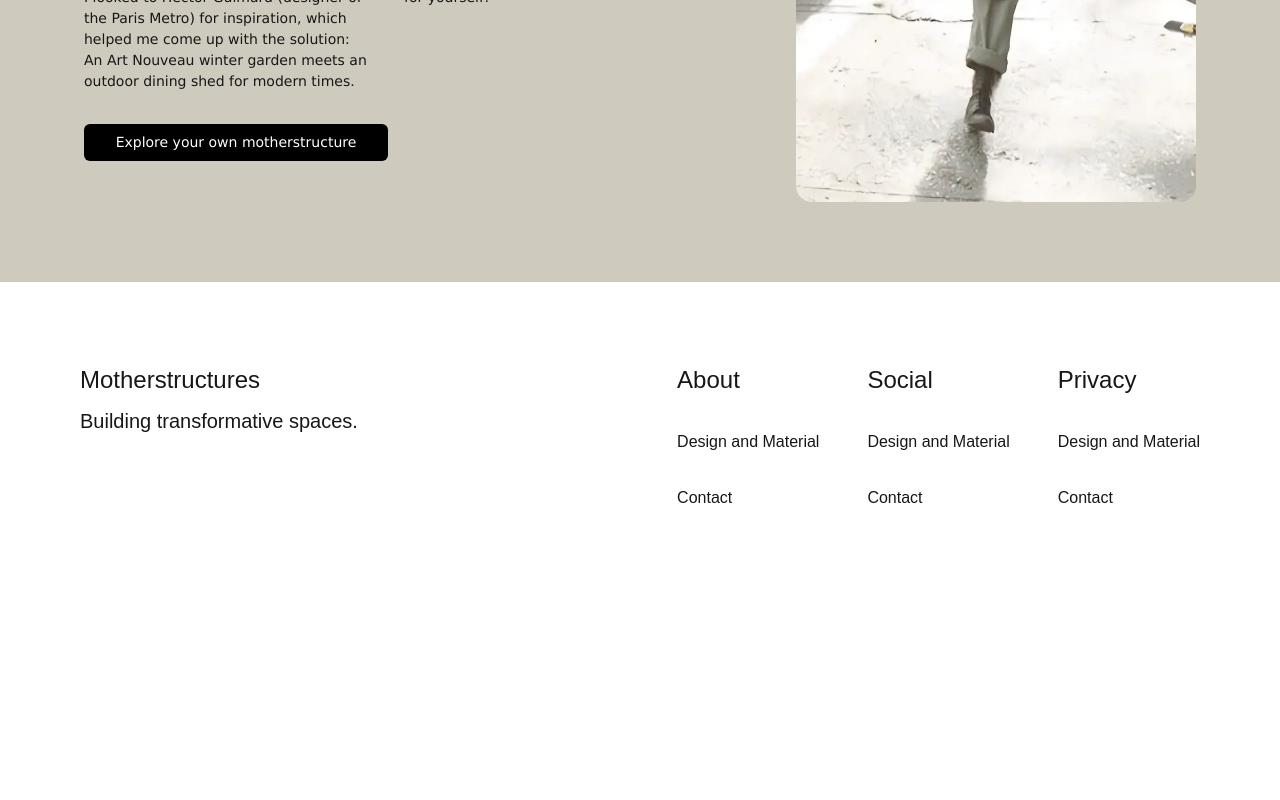
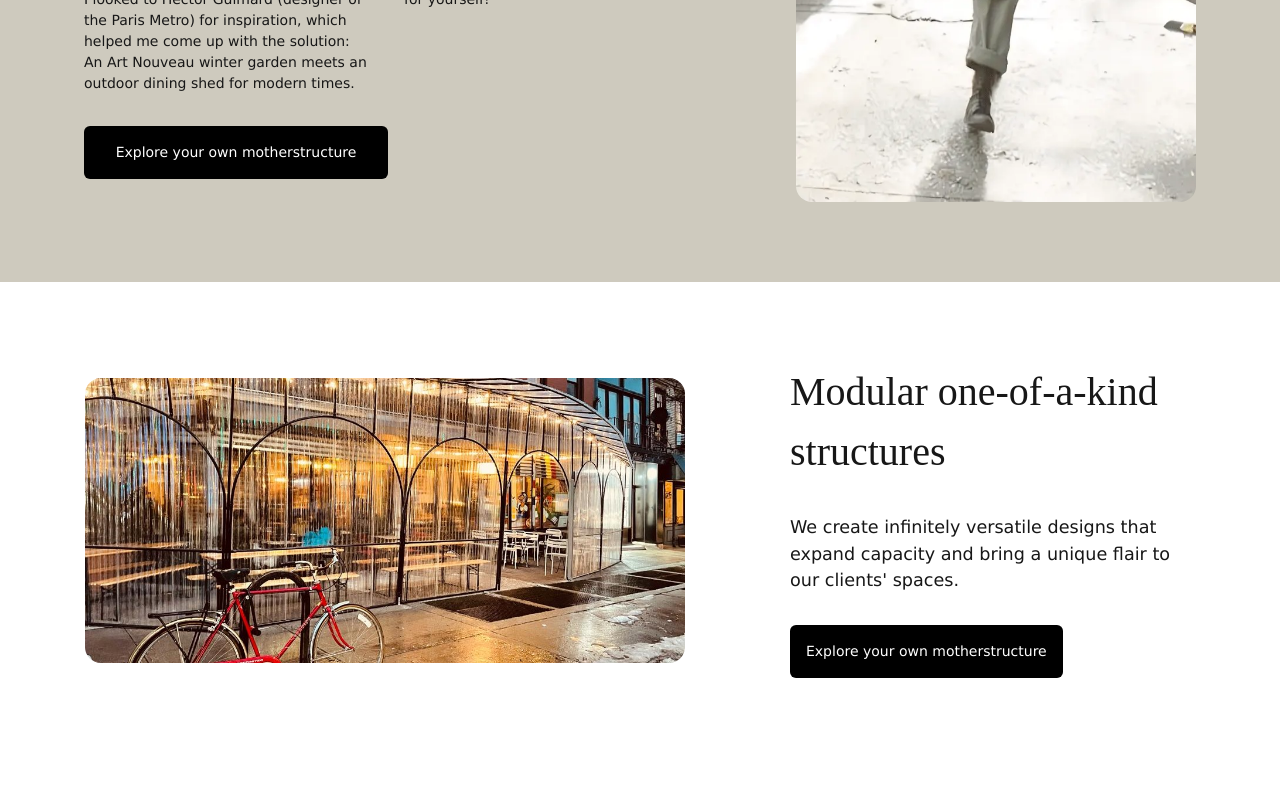
Before and after one commit to ElisNz/motherstructures, a Next.js app: page /about in a window 1280 px wide. Shown: the part 1280-2080 px from the top of the page. Before the commit the page ends 1838 px from the top, so only its background shows below. Built offline with nearby package versions, Linux system fonts and the light colour scheme.

Commit message:
added section to about

```diff
--- a/src/app/about/page.tsx
+++ b/src/app/about/page.tsx
@@ -9,7 +9,7 @@ export default function About() {
             <div className="bg-primary">
                 <div className="flex flex-col lg:flex-row justify-around items-center px-8 py-20">
                     <div className="w-1/2 h-full flex flex-col justify-center gap-8">
-                        <h2 className="text-4xl text-center">Giving birth to Motherstructures</h2>
+                        <h2 className="text-center text-nowrap">Giving birth to Motherstructures</h2>
                         <article className="flex flex-row justify-around gap-8 text-pretty">
                             <p className="w-1/2 breadtext">My name is Charlotta Janssen and I’m an artist and restaurant owner.
                                 2020 was a hell of a year. When New York City indoor dining shut down, my restaurant team and I were struggling to create a viable outdoor dining solution.
@@ -23,13 +23,23 @@ export default function About() {
                                 <br/>We hope that you will soon find out for yourself!
                             </p>
                         </article>
-                        <button className='w-1/2 bg-black text-white px-4 py-2 hover:bg-black/50 self-start rounded-md breadtext'>Explore your own motherstructure</button>
+                        <button className='w-1/2 bg-black text-white p-4 hover:bg-black/50 self-start rounded-md breadtext'>Explore your own motherstructure</button>
                     </div>
                     <div className="relative">
                         <Image src="/images/Chez_Oskar-Charlotta-1-1.png" className="rounded-2xl" width={400} height={800} alt="outdoors" />
                     </div>
                 </div>
             </div>
+            <div className="bg-white">
+                <div className="flex flex-col lg:flex-row justify-around items-center px-8 py-20">
+                    <Image src="/images/outdoor2.jpg" width={600} height={400} className="rounded-2xl" alt="outdoor" />
+                    <div className="w-1/3 flex flex-col justify-center gap-8 text-pretty">
+                        <h2>Modular one-of-a-kind structures</h2>
+                        <h4 className="text-[1.1rem] font-[Verdana]">We create infinitely versatile designs that expand capacity and bring a unique flair to our clients' spaces.</h4>
+                        <button className='bg-black text-white p-4 hover:bg-black/50 self-start rounded-md breadtext'>Explore your own motherstructure</button>
+                    </div>
+                </div>
+            </div>
         </main>
     );
 };
--- a/src/app/globals.css
+++ b/src/app/globals.css
@@ -3,9 +3,10 @@
 @tailwind utilities;
 
 :root {
-  --background: #ffffff;
-  --foreground: #171717;
-  --primary: #CECABE;
+    --background: #ffffff;
+    --foreground: #171717;
+    --primary: #CECABE;
+    --secondary: #B5BDBC;
 }
 
 @media (prefers-color-scheme: dark) {
@@ -75,14 +76,15 @@ p {
     }
 
     h2 {
-        font-size: 2rem;
+        font-size: 2.5rem;
         font-weight: 300;
         font-family: Vollkorn, serif;
     }
 
     h3 {
-        font-size: 1.5rem;
+        font-size: 2rem;
         font-weight: 300;
+        font-family: Vollkorn, serif;
     }
 
     p {
--- a/src/app/page.tsx
+++ b/src/app/page.tsx
@@ -12,7 +12,7 @@ export default function Home() {
         <div className='w-full flex flex-col gap-8 lg:gap-12 pb-12 items-center justify-around'>
             <h1 className='pt-12 md:pt-20'>Building transformative spaces</h1>
             <div className='flex flex-col text-center'>
-                <h2 className='px-4'>Bridging the gap between indoors and outdoors</h2>
+                <h3 className='px-4'>Bridging the gap between indoors and outdoors</h3>
                 <p className='mx-8 lg:mx-[30%] text-pretty pt-4 pb-2 text-left'>"Motherstructures has created a beautiful and super unique solution that perfectly complements who we are. Our courtyard has been transformed into a three-season dining room that wows our customers."</p>
                 <p className='mx-8 lg:mx-[30%] italic pb-8 text-right text-[0.9rem]'>Jeff Gimmel, Proprietor, Le Perche Bakery & Bar</p>
                 <button className='w-fit bg-black text-white px-4 py-2 hover:bg-black/50 self-center'>Learn More</button>
```
